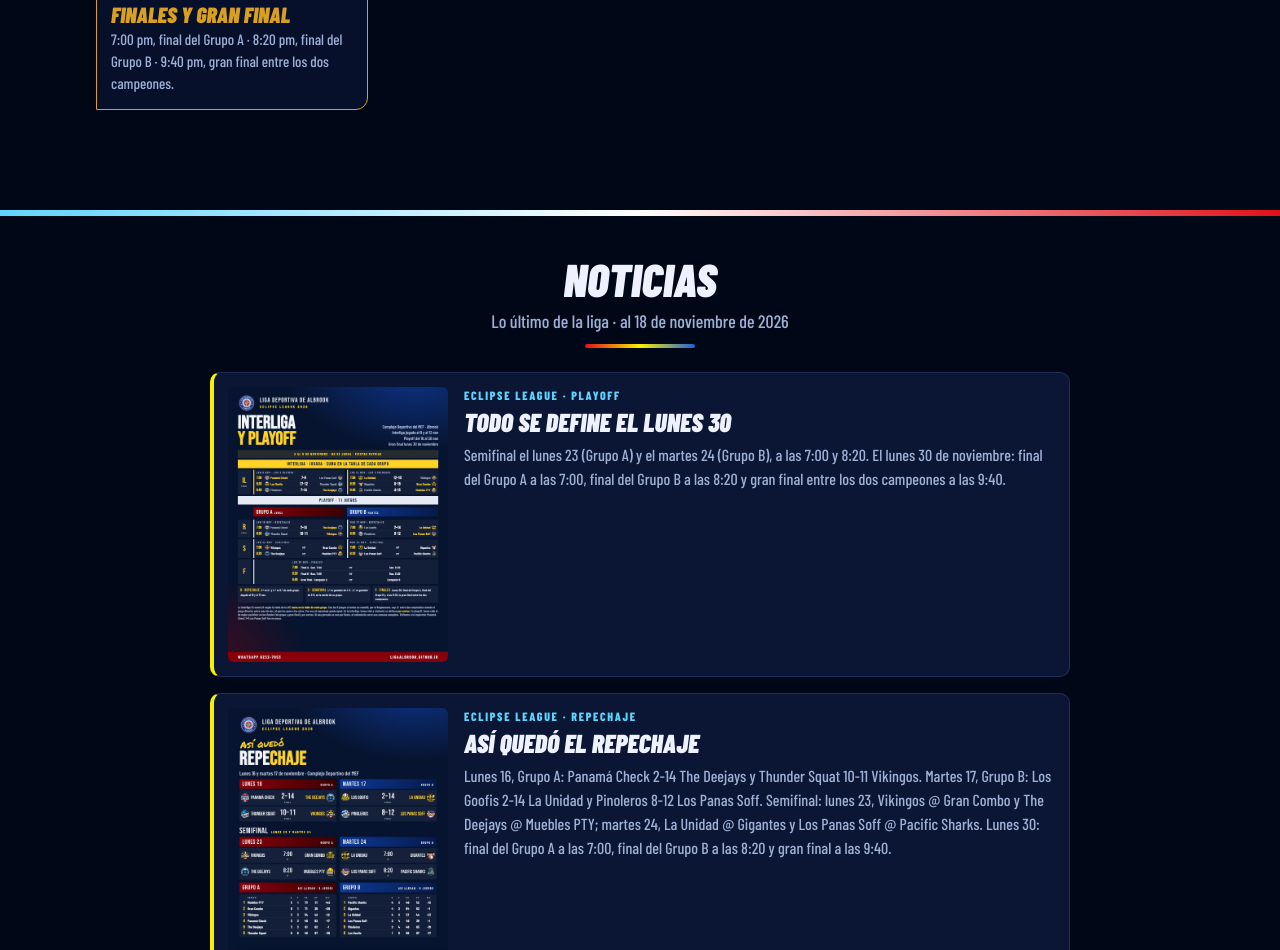
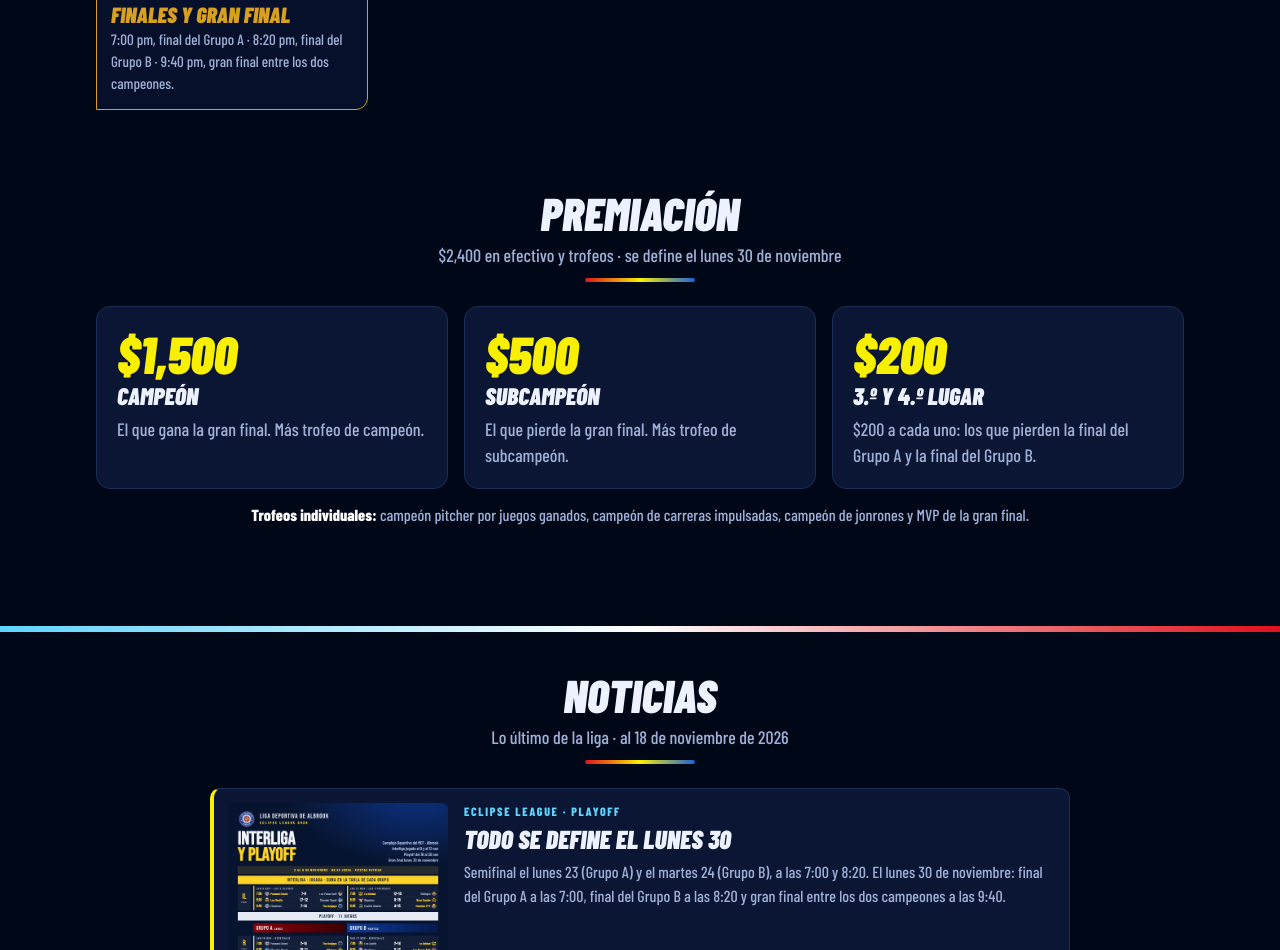
Before and after one commit to ligaalbrook/ligaalbrook.github.io, a plain HTML site: page index.html in a window 1280 px wide. Shown: the part 8501-9451 px from the top of the page. Drawn offline with Linux system fonts and the light colour scheme.

Commit message:
Eclipse: premiacion (campeon, subcampeon, 3.o y 4.o, trofeos individuales)
Co-Authored-By: Claude Opus 5.5 <noreply@anthropic.com>
Claude-Session: https://claude.ai/code/session_01Fjto3E8EsNPW7SwHoxfu1c

```diff
--- a/index.html
+++ b/index.html
@@ -350,6 +350,16 @@ footer p{color:var(--tenue);font-size:14px;letter-spacing:3px;text-transform:upp
         <div class="paso"><span>Lunes 30 nov</span><h5>Finales y gran final</h5><p>7:00 pm, final del Grupo A · 8:20 pm, final del Grupo B · 9:40 pm, gran final entre los dos campeones.</p></div>
       </div>
     </div>
+
+    <div class="sec" id="eclipse-premiacion">
+      <div class="sec-titulo"><h3 class="it">Premiación</h3><p>$2,400 en efectivo y trofeos · se define el lunes 30 de noviembre</p><div class="raya"></div></div>
+      <div class="formato">
+        <div class="tarjeta"><div class="big">$1,500</div><h4>Campeón</h4><p>El que gana la gran final. Más trofeo de campeón.</p></div>
+        <div class="tarjeta"><div class="big">$500</div><h4>Subcampeón</h4><p>El que pierde la gran final. Más trofeo de subcampeón.</p></div>
+        <div class="tarjeta"><div class="big">$200</div><h4>3.º y 4.º lugar</h4><p>$200 a cada uno: los que pierden la final del Grupo A y la final del Grupo B.</p></div>
+      </div>
+      <p class="aviso"><strong>Trofeos individuales:</strong> campeón pitcher por juegos ganados, campeón de carreras impulsadas, campeón de jonrones y MVP de la gran final.</p>
+    </div>
   </div>
 </section>
 
```
